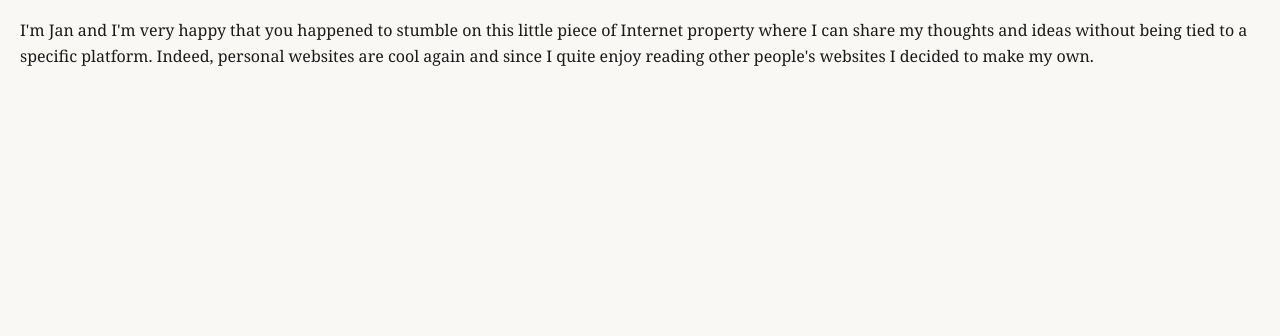
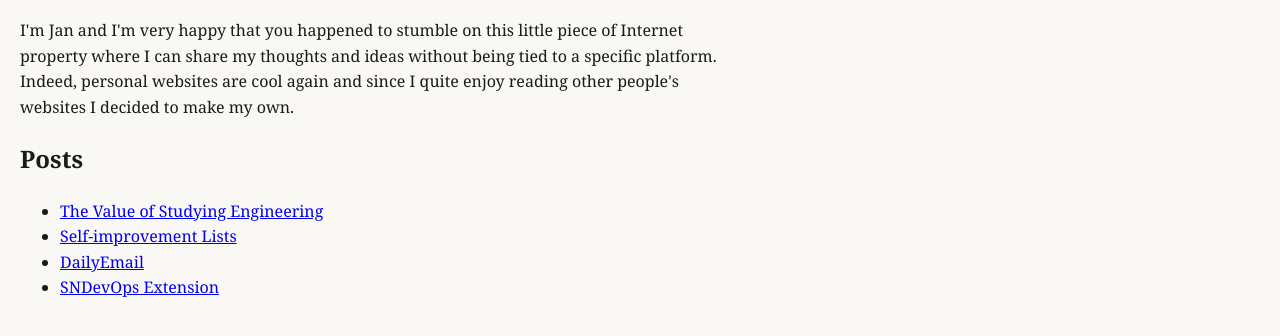
Before and after one commit to janujcic/janujcic-personal-website, an Eleventy site: page src/index.html in a window 1280 px wide. Shown: the part 108-444 px from the top of the page. Built offline with nearby package versions, Linux system fonts and the light colour scheme; Eleventy itself is replaced by a stand-in of ours; files that its build step writes are made by us from their sources.

Commit message:
Create a custom collection that is then shown on the main page

```diff
--- a/eleventy.config.js
+++ b/eleventy.config.js
@@ -1,4 +1,8 @@
 module.exports = function (eleventyConfig) {
+  eleventyConfig.addCollection("posts", function (collectionApi) {
+    return collectionApi.getFilteredByGlob("src/posts/*.md").reverse();
+  });
+
   return {
     dir: {
       input: "src",
--- a/src/index.html
+++ b/src/index.html
@@ -1,3 +1,5 @@
+---
+---
 <!doctype html>
 <html lang="en">
 
@@ -9,11 +11,20 @@
 </head>
 
 <body>
-  <h1>Hi and welcome!</h1>
-  <p>I'm Jan and I'm very happy that you happened to stumble on this little piece of Internet property where
-    I can share my thoughts and ideas without being tied to a specific platform. Indeed, personal websites are cool
-    again
-    and since I quite enjoy reading other people's websites I decided to make my own.</p>
+  <main>
+    <h1>Hi and welcome!</h1>
+    <p>I'm Jan and I'm very happy that you happened to stumble on this little piece of Internet property where
+      I can share my thoughts and ideas without being tied to a specific platform. Indeed, personal websites are cool
+      again
+      and since I quite enjoy reading other people's websites I decided to make my own.</p>
+
+    <h2>Posts</h2>
+    <ul>
+      {% for post in collections.posts %}
+      <li><a href="{{ post.url }}">{{ post.data.title }}</a></li>
+      {% endfor %}
+    </ul>
+  </main>
 </body>
 
 </html>
```
